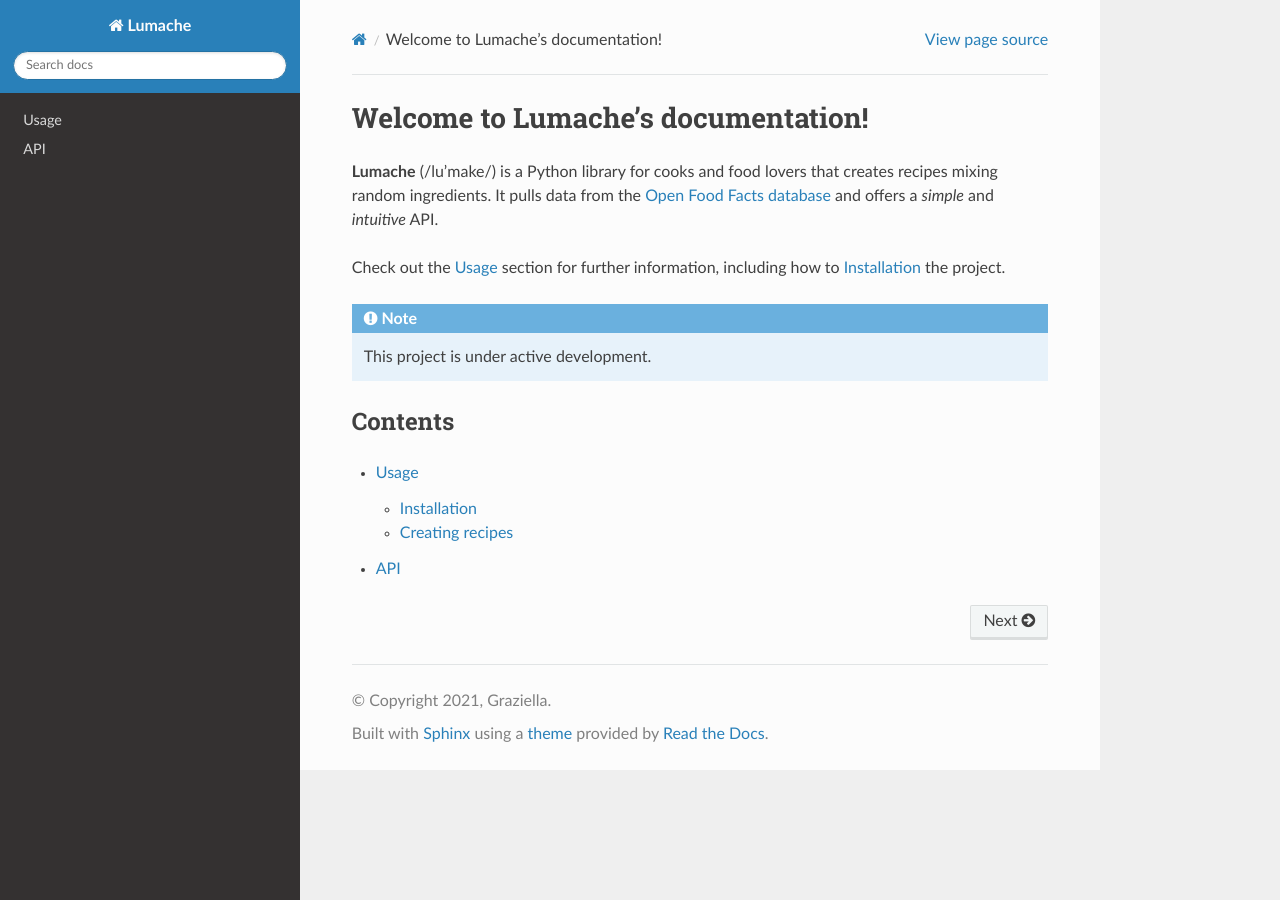
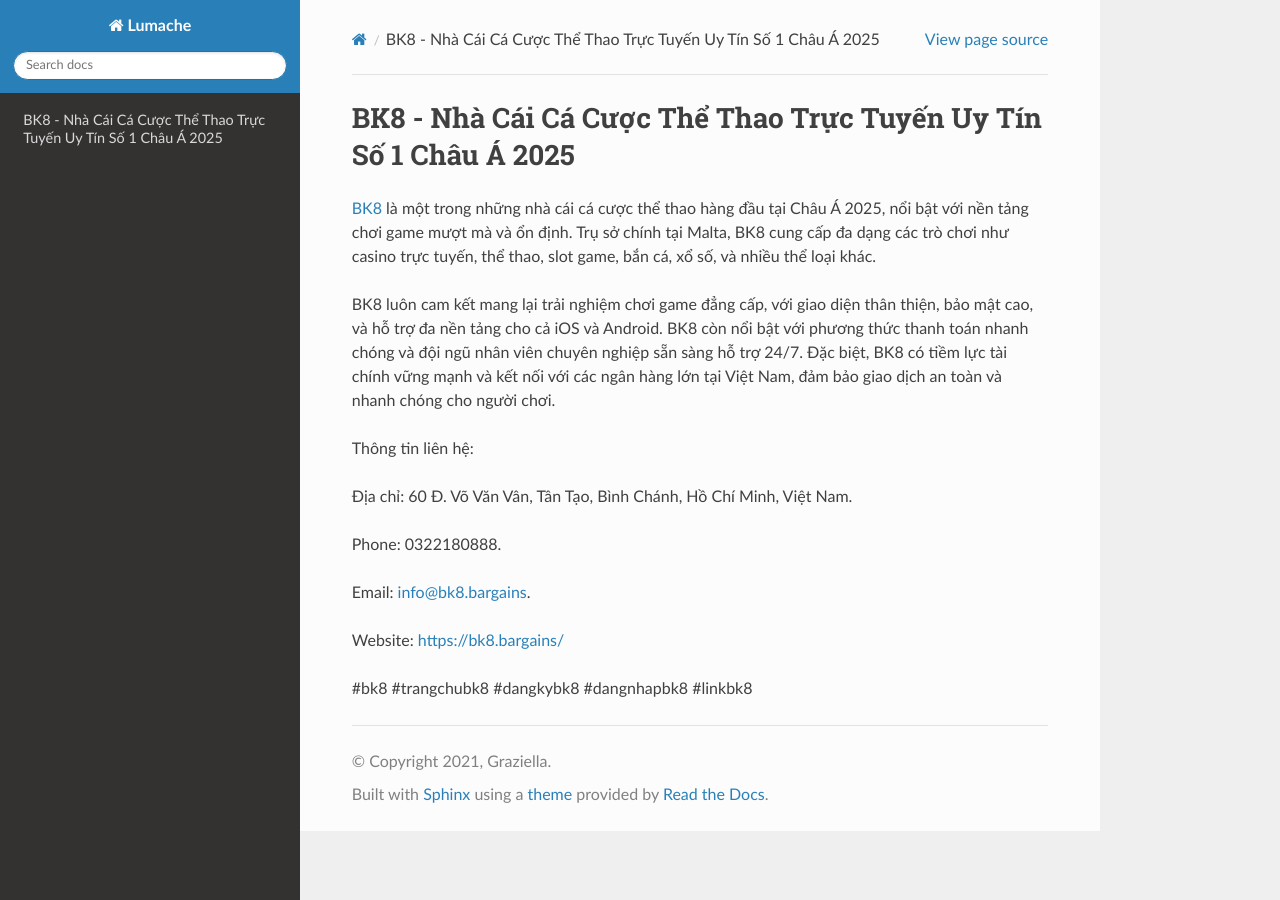
Before and after one commit to parkisngan19/bk8bargains, a Sphinx documentation site: the page built from docs/source/index.rst, in a window 1280 px wide. Built offline with Sphinx 7.4.7 and the Read the Docs theme 3.1.0, drawn with Linux system fonts in a browser that asks for light colours.

Commit message:
Update index.rst

```diff
--- a/docs/source/index.rst
+++ b/docs/source/index.rst
@@ -1,22 +1,18 @@
-Welcome to Lumache's documentation!
+BK8 - Nhà Cái Cá Cược Thể Thao Trực Tuyến Uy Tín Số 1 Châu Á 2025
 ===================================
 
-**Lumache** (/lu'make/) is a Python library for cooks and food lovers
-that creates recipes mixing random ingredients.
-It pulls data from the `Open Food Facts database <https://world.openfoodfacts.org/>`_
-and offers a *simple* and *intuitive* API.
+`BK8 <https://bk8.bargains/>`_ là một trong những  nhà cái cá cược thể thao hàng đầu tại Châu Á 2025, nổi bật với nền tảng chơi game mượt mà và ổn định. Trụ sở chính tại Malta, BK8 cung cấp đa dạng các trò chơi như casino trực tuyến, thể thao, slot game, bắn cá, xổ số, và nhiều thể loại khác.
 
-Check out the :doc:`usage` section for further information, including
-how to :ref:`installation` the project.
+BK8 luôn cam kết mang lại trải nghiệm chơi game đẳng cấp, với giao diện thân thiện, bảo mật cao, và hỗ trợ đa nền tảng cho cả iOS và Android. BK8 còn nổi bật với phương thức thanh toán nhanh chóng và đội ngũ nhân viên chuyên nghiệp sẵn sàng hỗ trợ 24/7. Đặc biệt, BK8 có tiềm lực tài chính vững mạnh và kết nối với các ngân hàng lớn tại Việt Nam, đảm bảo giao dịch an toàn và nhanh chóng cho người chơi.
 
-.. note::
+Thông tin liên hệ:
 
-   This project is under active development.
+Địa chỉ: 60 Đ. Võ Văn Vân, Tân Tạo, Bình Chánh, Hồ Chí Minh, Việt Nam.
 
-Contents
---------
+Phone: 0322180888.
 
-.. toctree::
+Email: info@bk8.bargains.
 
-   usage
-   api
+Website: https://bk8.bargains/
+
+#bk8 #trangchubk8 #dangkybk8 #dangnhapbk8 #linkbk8
```
